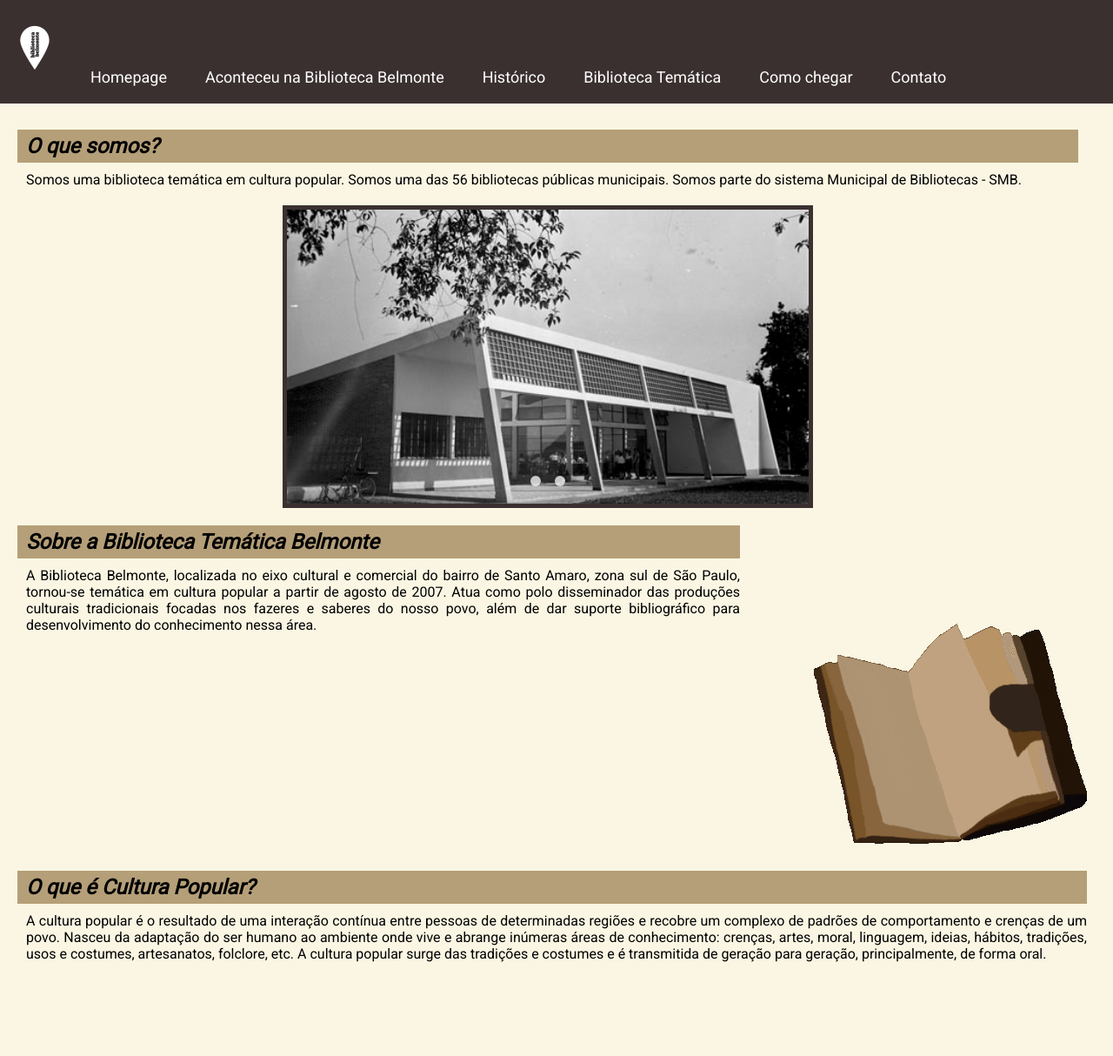
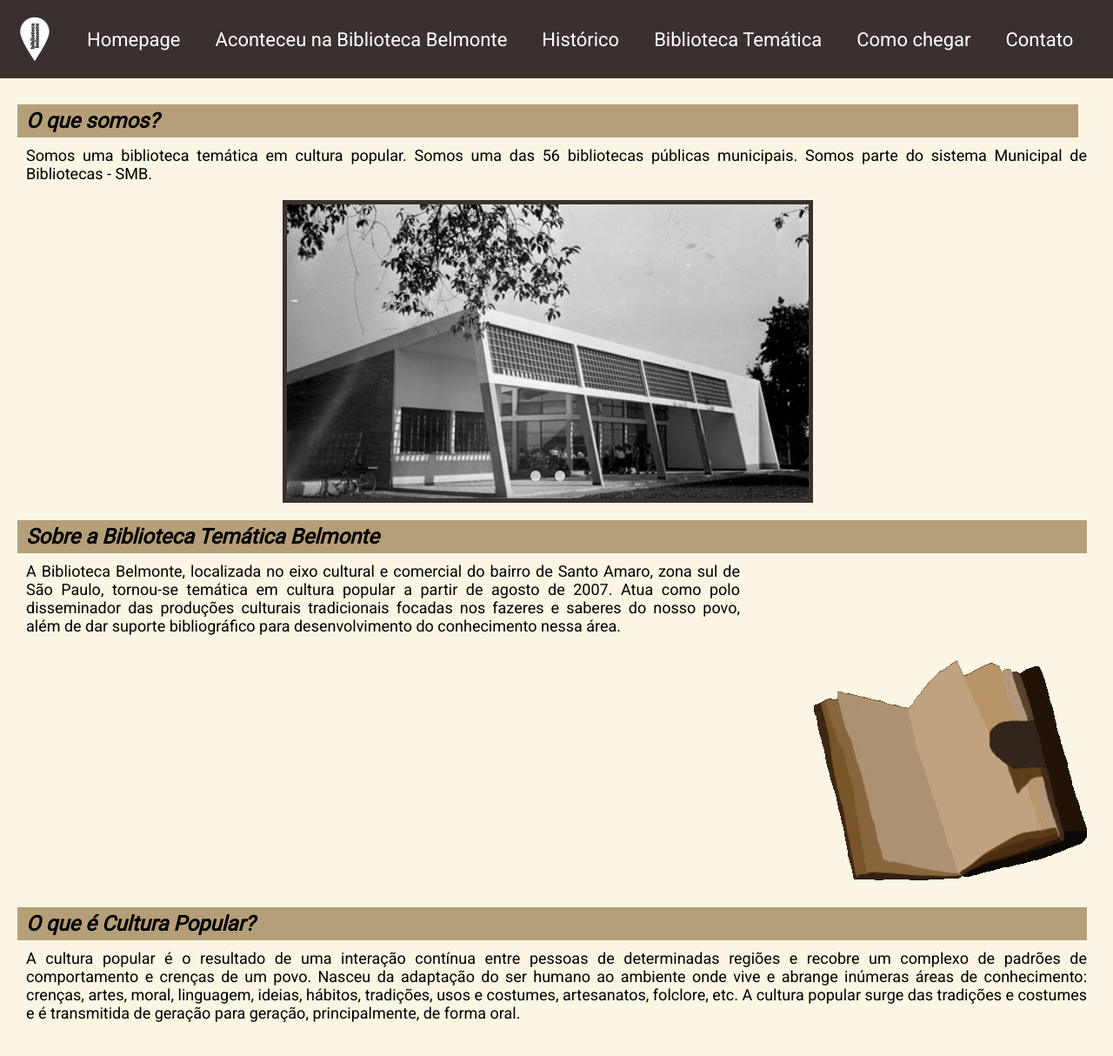
Before and after one commit to Biblioteca-Municipal-Belmonte/biblioteca-belmonte, a plain HTML site: page index.html in a window 1280 px wide. Shown: the whole page at 87% size. Before the commit the page ends 1136 px from the top, so only its background shows below. Drawn offline with Linux system fonts and the light colour scheme.

Commit message:
git fix: aumento da fonte e mais alterações visuais

```diff
--- a/global.css
+++ b/global.css
@@ -14,8 +14,9 @@ body section {
 /*TEMPORARIO HEADER*/
 header {
   background-color: var(--dark-brown);
-  padding: 15px 0px 20px 0px;
+  padding: 5px 0px 5px 0px;
   max-height: 100px;
+  display: flex;
 }
 
 header img {
@@ -24,10 +25,9 @@ header img {
 
 header a {
   background-color: #00000000;
-  margin-right: 20px;
-  margin-left: 20px;
+  margin: auto 20px;
   color: #ffffff;
-  font-size: 18px;
+  font-size: 22px;
   text-decoration: none;
 }
 
@@ -53,7 +53,9 @@ header a:hover {
 
 }
 
-
+.container p {
+  font-size: 18px;
+}
 
 /*CORES*/
 :root {
--- a/index.html
+++ b/index.html
@@ -46,10 +46,10 @@
             <a href="#slide-2"></a>
           </div>
         </div>
-
+        <h2>Sobre a Biblioteca Temática Belmonte</h2>
         <div class="sobre-e-gif">
           <div class="sobre">
-            <h2>Sobre a Biblioteca Temática Belmonte</h2>
+
             <p>
               A Biblioteca Belmonte, localizada no eixo cultural e comercial do bairro de Santo Amaro, zona sul de São Paulo,
               tornou-se temática em cultura popular a partir de agosto de 2007. Atua como polo disseminador das produções culturais
--- a/style.css
+++ b/style.css
@@ -62,6 +62,10 @@
   display: flex;
 }
 
-.sobre-e-gif, .cultura-pop {
+.sobre-e-gif{
   margin-bottom: 30px;
 }
+
+.cultura-pop {
+  margin-bottom: 60px;
+}
```
Also changed, not shown: pages/aconteceu/index.html (+1 -0 lines), pages/como-chegar/index.html (+1 -0 lines), pages/contato/index.html (+1 -0 lines), pages/historico/index.html (+1 -0 lines), pages/programacao-cultural/index.html (+1 -0 lines), pages/sobre-lib-tematica/index.html (+1 -0 lines).
